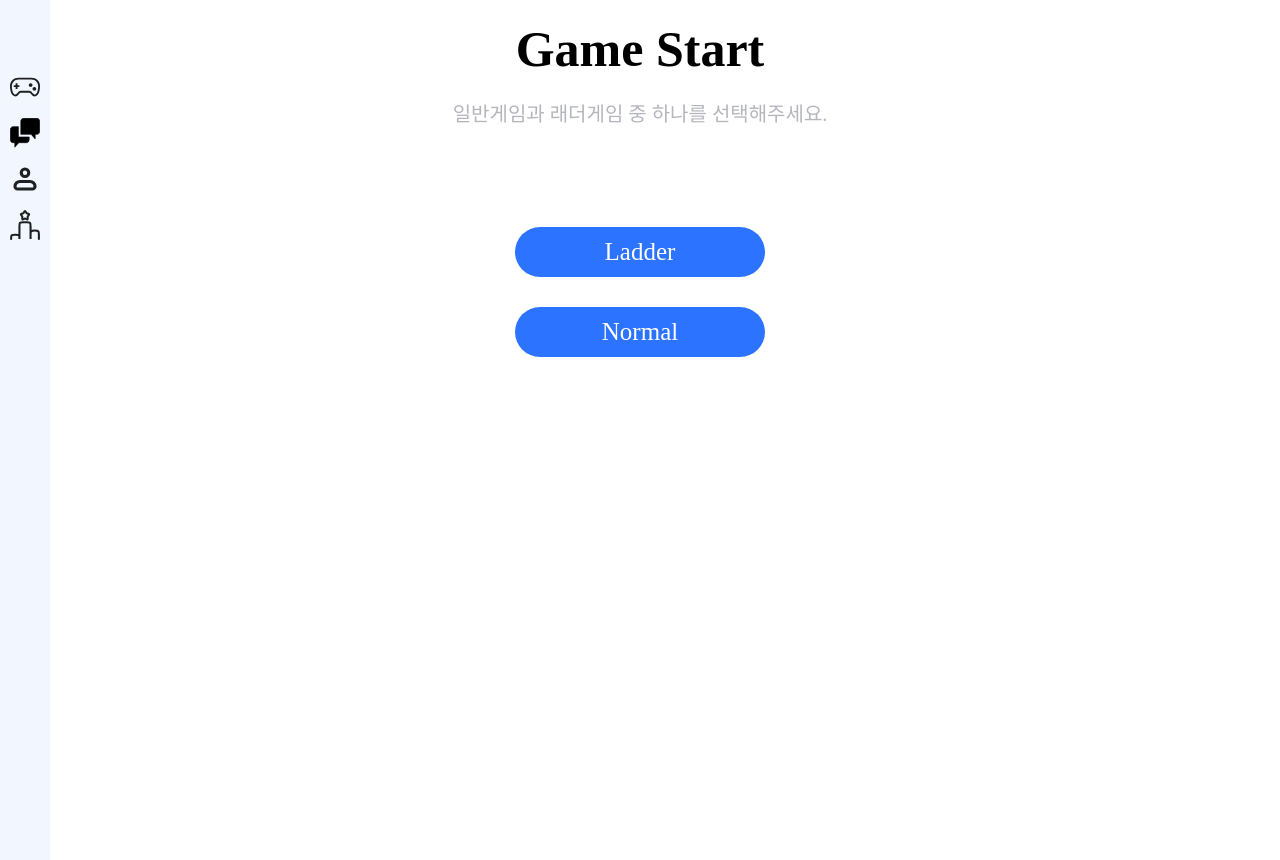
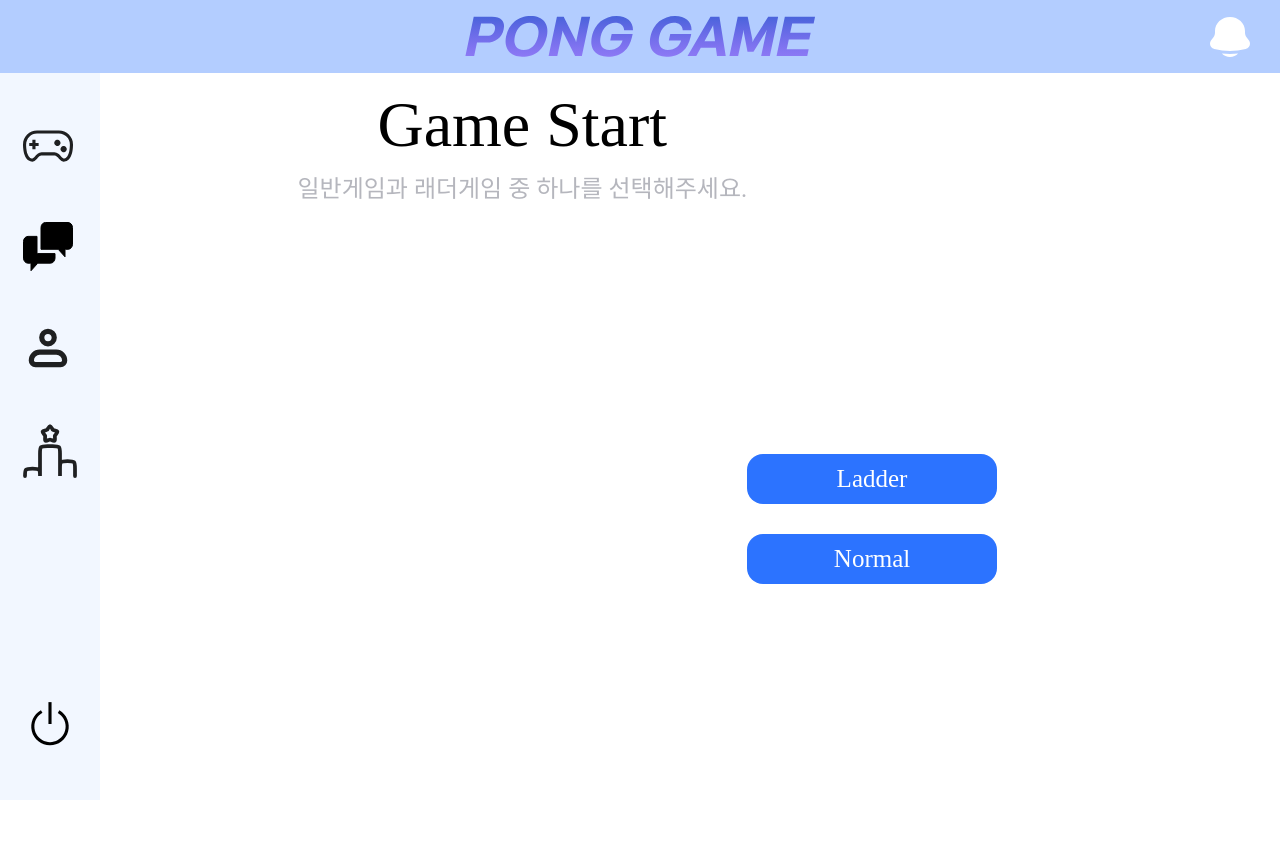
Before and after one commit to tscenping/FE, a Next.js app in the folder pong-game/: page /main in a window 1280 px wide. After the commit the page ends 800 px from the top, so only its background shows below. Built offline with nearby package versions, Linux system fonts and the light colour scheme.

Commit message:
[Add] layout component and css , reset css install

```diff
--- /dev/null
+++ b/pong-game/components/layout/Layout.tsx
@@ -0,0 +1,59 @@
+import Image from 'next/image'
+import { ReactNode } from 'react'
+import noticeIcon from '../../public/img/layout/notice.svg'
+import logoIcon from '../../public/img/layout/PONG GAME.svg'
+import gameIcon from '../../public/img/layout/game.svg'
+import chatIcon from '../../public/img/layout/chat.svg'
+import myPageIcon from '../../public/img/layout/mypage.svg'
+import rankIcon from '../../public/img/layout/rank.svg'
+import logoutIcon from '../../public/img/layout/logout.svg'
+
+import styles from '../../styles/components/Layout/Layout.module.css'
+
+function Layout({ children }: { children: ReactNode }): JSX.Element {
+  return (
+    <div className={styles.entirePage}>
+      <header className={styles.header}>
+        <div className={styles.headerContainer}>
+          <Image className={styles.logo} src={logoIcon} alt={'logo'} />
+          <Image
+            className={styles.notice}
+            src={noticeIcon}
+            alt={'notice'}
+            width={40}
+            height={40}
+          />
+        </div>
+      </header>
+      <main className={styles.main}>
+        <aside className={styles.sideBar}>
+          <section className={styles.sideBarContainer}>
+            <ul className={styles.sideBarContainerTop}>
+              <li>
+                <Image src={gameIcon} alt={'game'} />
+              </li>
+              <li>
+                <Image src={chatIcon} alt={'chat'} />
+              </li>
+              <li>
+                <Image src={myPageIcon} alt={'mypage'} />
+              </li>
+              <li>
+                <Image src={rankIcon} alt={'rank'} />
+              </li>
+            </ul>
+            <ul className={styles.sideBarContainerBottom}>
+              <li>
+                <Image src={logoutIcon} alt={'logout'} />
+              </li>
+            </ul>
+          </section>
+        </aside>
+        <section className={styles.mainMiddle}>{children}</section>
+        <section className={styles.mainRight}></section>
+      </main>
+    </div>
+  )
+}
+
+export default Layout
--- a/pong-game/components/layout/sidebar.tsx
+++ /dev/null
@@ -1,21 +0,0 @@
-import Image from 'next/image'
-import gameBtn from '../../public/img/layout/game.svg'
-import chatBtn from '../../public/img/layout/chat.svg'
-import myPageBtn from '../../public/img/layout/mypage.svg'
-import rankBtn from '../../public/img/layout/rank.svg'
-import selectGameBtn from '../../public/img/layout/selectGame.svg'
-import selectChatBtn from '../../public/img/layout/selectChat.svg'
-import selectMyPageBtn from '../../public/img/layout/selectMypage.svg'
-import selectRankBtn from '../../public/img/layout/selectRank.svg'
-import styels from '../../styles/components/sidebar.module.scss'
-
-export default function Sidebar() {
-  return (<div className={styels.sidebar}>
-    <div>
-    <div className={styels.btn}><Image src={gameBtn} alt="PongGame" width={30} /></div>
-    <div className={styels.btn}><Image src={chatBtn} alt="PongGame" width={30} /></div>
-    <div className={styels.btn}><Image src={myPageBtn} alt="PongGame" width={30} /></div>
-    <div className={styels.btn}><Image src={rankBtn} alt="PongGame" width={30} /></div>
-    </div>
-    </div>)
-}
--- a/pong-game/package.json
+++ b/pong-game/package.json
@@ -11,7 +11,8 @@
   "dependencies": {
     "next": "13.5.4",
     "react": "^18",
-    "react-dom": "^18"
+    "react-dom": "^18",
+    "styled-reset": "^4.5.1"
   },
   "devDependencies": {
     "@types/node": "^20",
--- a/pong-game/pages/_app.tsx
+++ b/pong-game/pages/_app.tsx
@@ -1,6 +1,12 @@
 import '@/styles/globals.css'
+import { Reset } from 'styled-reset'
 import type { AppProps } from 'next/app'
 
 export default function App({ Component, pageProps }: AppProps) {
-  return <Component {...pageProps} />
+  return (
+    <>
+      <Reset />
+      <Component {...pageProps} />
+    </>
+  )
 }
--- a/pong-game/pages/main/index.tsx
+++ b/pong-game/pages/main/index.tsx
@@ -1,12 +1,11 @@
 import Image from 'next/image'
 import notice from '../../public/img/layout/notice.svg'
 import styles from '../../styles/main/index.module.scss'
-import Sidebar from '@/components/layout/sidebar'
+import Layout from '@/components/layout/Layout'
 
 export default function Home() {
   return (
-    <div>
-      <Sidebar/>
+    <Layout>
       <div>
         <div className={styles.title}>
           <h1 className={styles.mainTitle}>Game Start</h1>
@@ -16,10 +15,9 @@ export default function Home() {
         </div>
       </div>
       <div className={styles.btn}>
-      <button className={styles.gameBtn}>Ladder</button>
-      <button className={styles.gameBtn}>Normal</button>
+        <button className={styles.gameBtn}>Ladder</button>
+        <button className={styles.gameBtn}>Normal</button>
       </div>
-
-    </div>
+    </Layout>
   )
 }
--- /dev/null
+++ b/pong-game/styles/components/Layout/Layout.module.css
@@ -0,0 +1,66 @@
+.entirePage {
+  display: flex;
+  flex-direction: column;
+  height: 100vh;
+}
+
+.header {
+  position: relative;
+  width: 100%;
+}
+
+.header .headerContainer {
+  display: flex;
+  justify-content: center;
+  align-items: center;
+  padding: 16px;
+  background-color: #b3cdff;
+}
+
+.header .headerContainer .logo {
+  font-family: 'LeferiPointBlackOblique';
+  font-size: 50px;
+}
+
+.header .headerContainer .notice {
+  position: absolute;
+  right: 30px;
+}
+
+.main {
+  display: flex;
+  height: 100%;
+}
+
+.main .mainMiddle {
+  display: flex;
+  justify-content: center;
+  width: 100%;
+}
+
+.main .mainRight {
+  width: 100px;
+}
+
+.sideBar {
+  background-color: #f2f7ff;
+  height: 100%;
+}
+
+.sideBar .sideBarContainer {
+  color: black;
+  width: 100px;
+  height: 100%;
+  display: flex;
+  flex-direction: column;
+  justify-content: space-between;
+  align-items: center;
+}
+
+.sideBar .sideBarContainerTop li {
+  margin-top: 48px;
+}
+
+.sideBar .sideBarContainerBottom li {
+  margin-bottom: 48px;
+}
--- a/pong-game/styles/components/sidebar.module.scss
+++ /dev/null
@@ -1,15 +0,0 @@
-.sidebar {
-  position: absolute;
-  display: flex;
-  width: 50px;
-  height: 100%;
-  background: rgba(44, 115, 255, 0.06);
-  padding-top: 60px;
-}
-
-.btn{
-  margin-left: 10px;
-  margin-right: 10px;
-  margin-top: 12px;
-  margin-bottom: 12px;
-}
--- a/pong-game/styles/main/index.module.scss
+++ b/pong-game/styles/main/index.module.scss
@@ -1,3 +1,7 @@
+.mainContainer {
+  padding-top: 64px;
+}
+
 .title {
   height: 80px;
   all: unset;
@@ -8,14 +12,14 @@
     display: flex;
     align-items: center;
     justify-content: center;
-    font-size: 50px;
+    font-size: 64px;
     margin: 20px;
   }
   .subTitle {
     color: var(--gray-scale-400, #b5b6bd);
     text-align: center;
     display: flex;
-    font-size: 20px;
+    font-size: 24px;
     align-items: center;
     justify-content: center;
   }
@@ -28,11 +32,12 @@
   justify-content: center;
   align-items: center;
   gap: 30px;
+  padding-top: 64px;
   .gameBtn {
     font-size: 25px;
     width: 250px;
     height: 50px;
-    border-radius: 30px;
+    border-radius: 16px;
     background: #2c73ff;
     align-items: center;
     justify-content: center;
```
Also changed, not shown: pong-game/styles/globals.css (+5 -6 lines), 1 other file (tests, documents, lock files or other folders).
